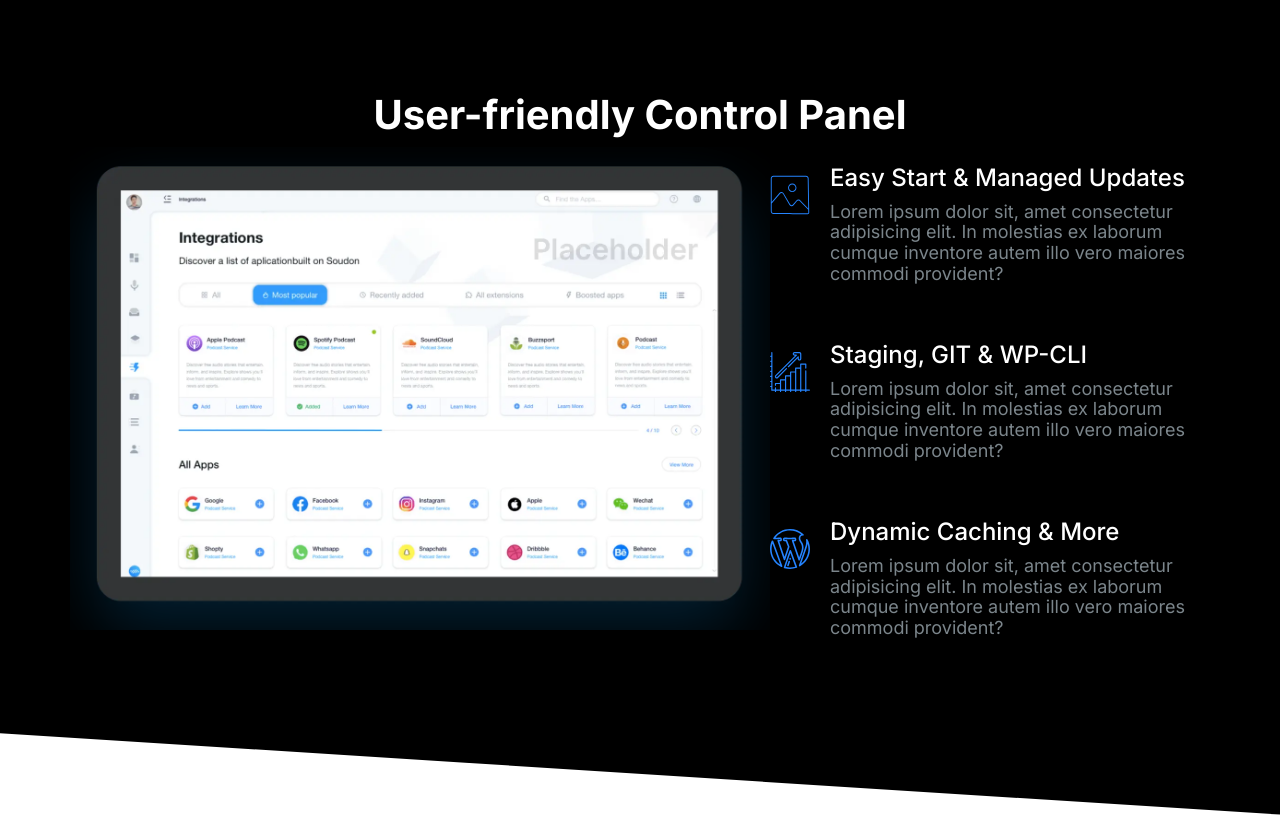
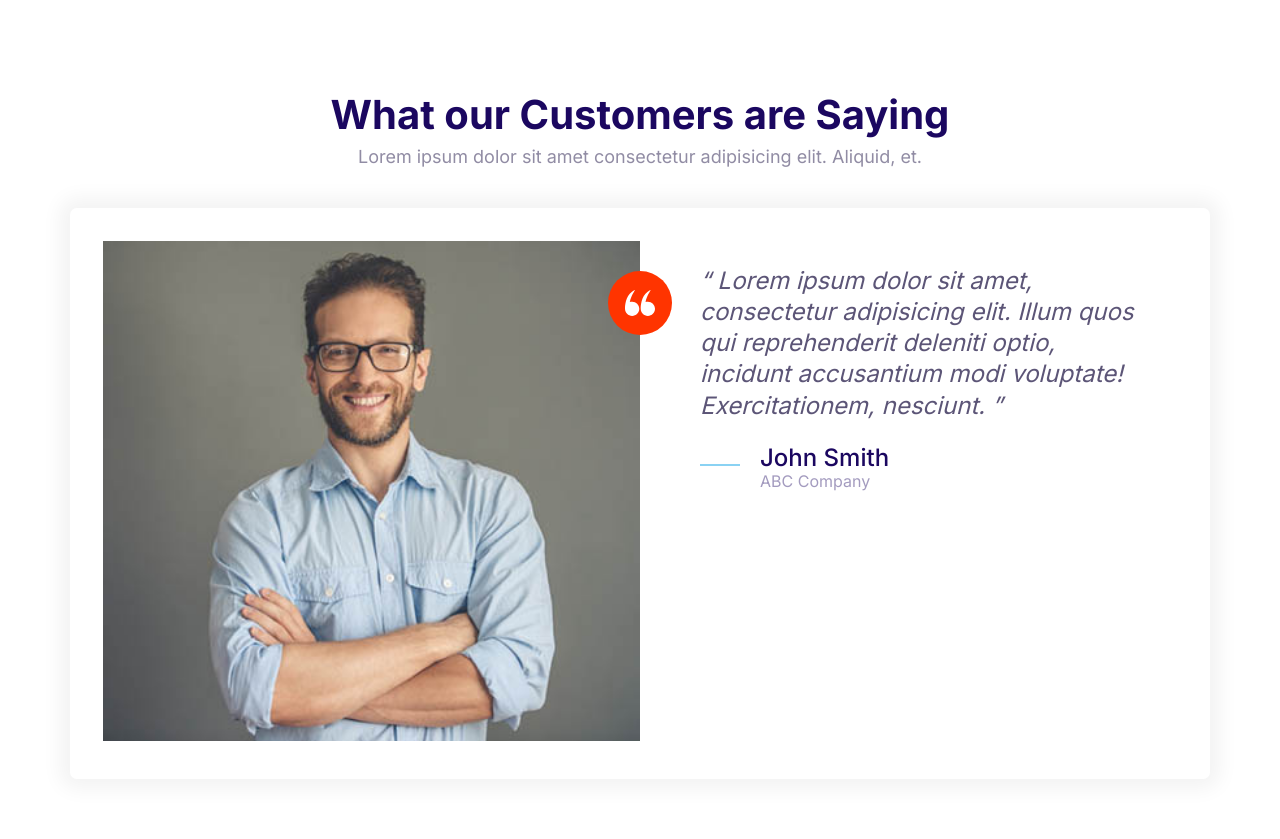
Before and after one commit to mbilal85/html-css, a plain HTML site: page index.html in a window 1280 px wide. Before the commit the page ends 815 px from the top, so only its background shows below. Drawn offline with nearby package versions, Linux system fonts and the light colour scheme; files that its build step writes are made by us from their sources; a script that the page names is missing.

Commit message:
testimonials block.

```diff
--- a/index.html
+++ b/index.html
@@ -16,69 +16,45 @@
   </head>
 
   <body>
-<section class="block block--dark block--skewed-right block-showcase">
+    <section class="block">
       <header class="block__header">
-    <h2>User-friendly Control Panel</h2>
+        <h2>What our Customers are Saying</h2>
+        <p>Lorem ipsum dolor sit amet consectetur adipisicing elit. Aliquid, et.</p>
       </header>
-  <div class="container grid grid--1x2">
-    <picture class= "block-showcase__image">
-      <source type="image/webp" srcset="images/ipad.webp"/>
-      <source type="image/png" srcset="images/ipad.png"/>
-    <img src="images/ipad.png" alt=""  width="600">
-  </picture>
-    <ul class="list">
-      <li>
+      <div class="container">
+        <div class="card testimonial">
+          <div class="grid grid--1x2">
+            <div class="testimonial__image">
+              <img src="images/testimonial.jpg" alt="A happy, smiling customer" />
+              <span class="icon-container icon-container--accent">
+                <svg class="icon icon--white icon--small">
+                  <use xlink:href="images/sprite.svg#quotes"></use>
+                </svg>
+              </span>
+            </div>
+            <blockquote class="quote">
+              <p class="quote__text">
+                Lorem ipsum dolor sit amet, consectetur adipisicing elit. Illum quos qui
+                reprehenderit deleniti optio, incidunt accusantium modi voluptate!
+                Exercitationem, nesciunt.
+              </p>
+              <footer>
                 <div class="media">
                   <div class="media__image">
-            <svg class="icon icon--primary">
-              <use xlink:href="images/sprite.svg#snap"></use>
+                    <svg class="icon icon--primary quote__line">
+                      <use xlink:href="images/sprite.svg#line"></use>
                     </svg>
                   </div>
                   <div class="media__body">
-            <h3 class="media__title">Easy Start & Managed Updates</h3>
-            <p>
-              Lorem ipsum dolor sit, amet consectetur adipisicing elit. In molestias ex
-              laborum cumque inventore autem illo vero maiores commodi provident?
-            </p>
+                    <h3 class="media__title quote__author">John Smith</h3>
+                    <p class="quote__organization">ABC Company</p>
+                  </div>
+                </div>
+              </footer>
+            </blockquote>
           </div>
         </div>
 
-      </li>
-      <li>
-        <div class="media">
-          <div class="media__image">
-            <svg class="icon icon--primary">
-              <use xlink:href="images/sprite.svg#growth"></use>
-            </svg>
-          </div>
-          <div class="media__body">
-            <h3 class="media__title">Staging, GIT & WP-CLI</h3>
-            <p>
-              Lorem ipsum dolor sit, amet consectetur adipisicing elit. In molestias ex
-              laborum cumque inventore autem illo vero maiores commodi provident?
-            </p>
-          </div>
-        </div>
-
-      </li>
-      <li>
-        <div class="media">
-          <div class="media__image">
-            <svg class="icon icon--primary">
-              <use xlink:href="images/sprite.svg#wordpress"></use>
-            </svg>
-          </div>
-          <div class="media__body">
-            <h3 class="media__title">Dynamic Caching & More</h3>
-            <p>
-              Lorem ipsum dolor sit, amet consectetur adipisicing elit. In molestias ex
-              laborum cumque inventore autem illo vero maiores commodi provident?
-            </p>
-          </div>
-        </div>
-
-      </li>
-    </ul>
       </div>
     </section>
     <script src="js.main.js"></script>
--- a/styles.css
+++ b/styles.css
@@ -594,6 +594,7 @@
 
 .block__header {
   text-align: center;
+  margin-bottom: 4rem;
 }
 
 .block__heading {
```
Also changed, not shown: components/testimonials block.html (added, +41 -0 lines). Lines whose indentation alone changed are shown as unchanged.
